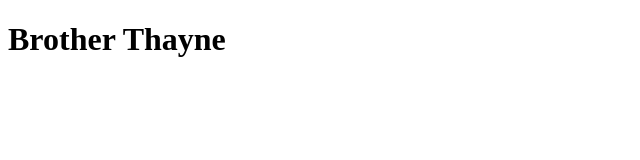
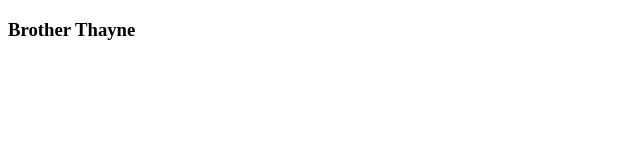
Before and after one commit to timthayne/wdd430-winter2024, a website: page index.html in a window 1280 px wide. Shown: the whole page, without its empty margins (0-640 px from the left). Drawn offline with Linux system fonts and the light colour scheme.

Commit message:
Changed h1 to h3

```diff
--- a/index.html
+++ b/index.html
@@ -8,7 +8,7 @@
 <body>
     <header></header>
     <main>
-        <h1>Brother Thayne</h1>
+        <h3>Brother Thayne</h3>
     </main>
     <footer></footer>
 </body>
```
